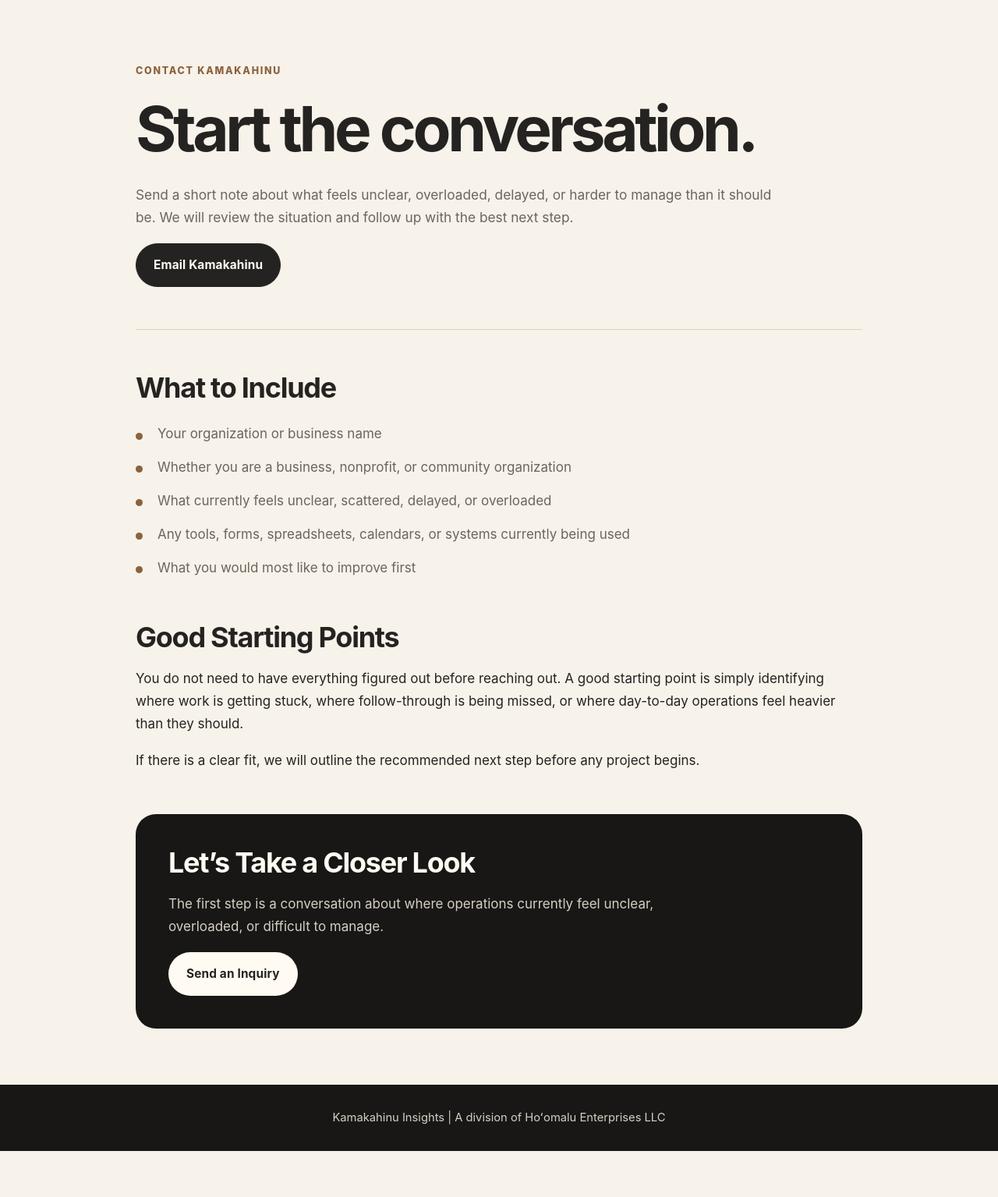
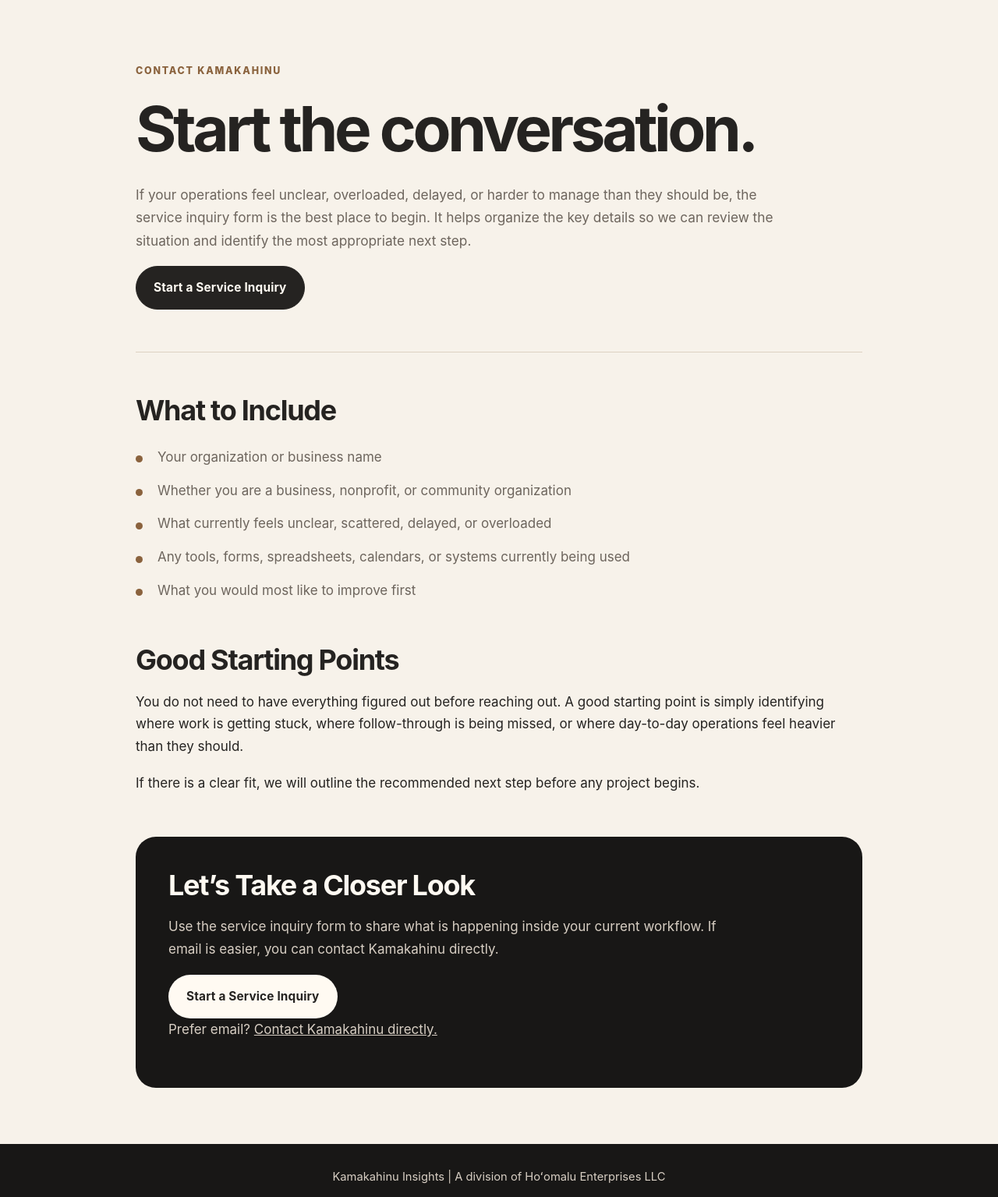
Before and after one commit to Hoomalu346/kamakahinu-insights-site, a plain HTML site: page contact.html in a window 1280 px wide. Shown: the part 121-1656 px from the top of the page at 78% size. Before the commit the page ends 1597 px from the top, so only its background shows below. Drawn offline with Linux system fonts and the light colour scheme.

Commit message:
Update contact.html
v1.2 added cta

```diff
--- a/contact.html
+++ b/contact.html
@@ -26,12 +26,13 @@
         <h1>Start the conversation.</h1>
 
         <p class="intro-text">
-            Send a short note about what feels unclear, overloaded, delayed, or harder to manage than it should be.
-            We will review the situation and follow up with the best next step.
+            If your operations feel unclear, overloaded, delayed, or harder to manage than they should be,
+            the service inquiry form is the best place to begin. It helps organize the key details so we can
+            review the situation and identify the most appropriate next step.
         </p>
 
-        <a href="mailto:kamakahinu@hoomaluenterprises.com?subject=Consultation Request" class="btn">
-            Email Kamakahinu
+        <a href="https://docs.google.com/forms/d/e/1FAIpQLSeaBVb1Zw3eLGZ_aOj6iWXHOpr8iwauxTmkfORTPJmQN_Ms8w/viewform?usp=header" class="btn" target="_blank" rel="noopener noreferrer">
+            Start a Service Inquiry
         </a>
     </header>
 
@@ -65,13 +66,17 @@
         <h2>Let’s Take a Closer Look</h2>
 
         <p>
-            The first step is a conversation about where operations currently feel unclear,
-            overloaded, or difficult to manage.
+            Use the service inquiry form to share what is happening inside your current workflow.
+            If email is easier, you can contact Kamakahinu directly.
         </p>
 
-        <a href="mailto:kamakahinu@hoomaluenterprises.com?subject=Consultation Request" class="btn btn-light">
-            Send an Inquiry
+        <a href="https://docs.google.com/forms/d/e/1FAIpQLSeaBVb1Zw3eLGZ_aOj6iWXHOpr8iwauxTmkfORTPJmQN_Ms8w/viewform?usp=header" class="btn btn-light" target="_blank" rel="noopener noreferrer">
+            Start a Service Inquiry
         </a>
+
+        <p class="contact-fallback">
+            Prefer email? <a href="mailto:kamakahinu@hoomaluenterprises.com?subject=Consultation Request">Contact Kamakahinu directly.</a>
+        </p>
     </section>
 </main>
 
```
